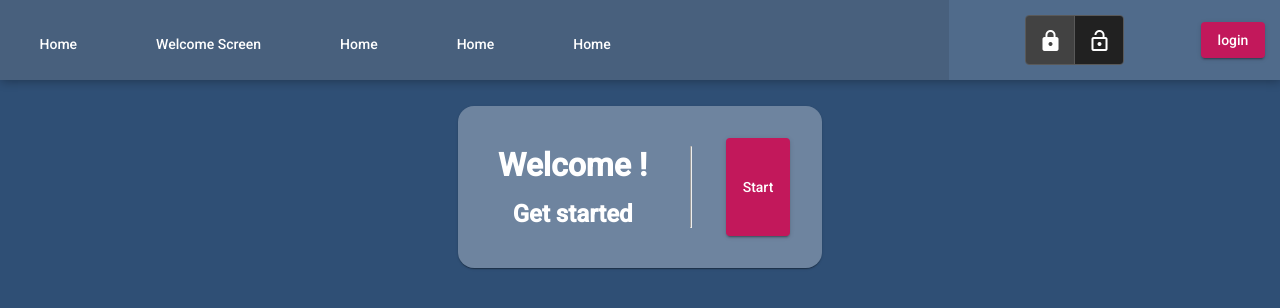
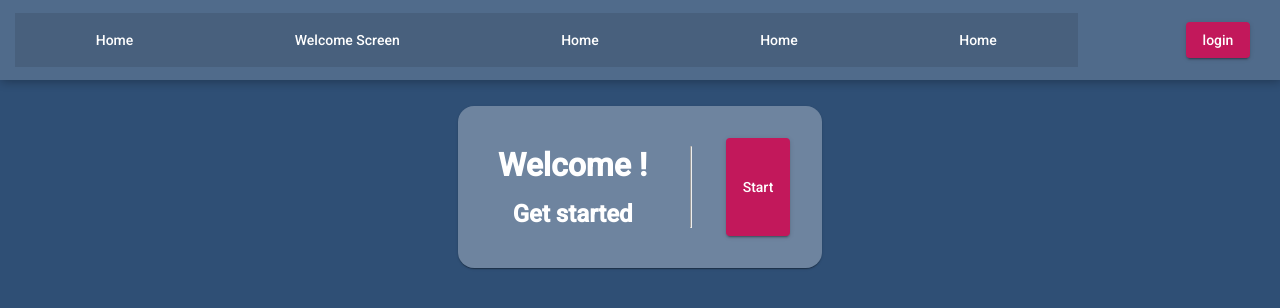
Before and after one commit to Mini-T/AngularPlayground, an Angular app: page / in a window 1280 px wide. Shown: the top 308 px of the page. Built offline with nearby package versions, Linux system fonts and the light colour scheme.

Commit message:
feat: nav-component working

```diff
--- a/src/app/app.component.html
+++ b/src/app/app.component.html
@@ -1,5 +1,5 @@
 <div class="home-theme">
-  <app-nav-bar [links]="links" [fixed]="true" [canHide]="true"></app-nav-bar>
+  <app-nav-bar [links]="links" [fixed]="true" [canHide]="false" [logoPath]="myLogo"></app-nav-bar>
   <div class="displayComponents">
     <router-outlet></router-outlet>
   </div>
--- a/src/app/app.component.scss
+++ b/src/app/app.component.scss
@@ -3,6 +3,7 @@
   width: 100%;
   height: 100%;
   display: flex;
+  flex-direction: column;
 }
 .displayComponents{
   display: grid;
--- a/src/app/app.component.ts
+++ b/src/app/app.component.ts
@@ -10,6 +10,7 @@ export class AppComponent {
   title = 'AngularPlayground';
   navActive?: boolean;
   navHiding?: boolean;
+  myLogo?: string = ''
   links: Link[] =
     [
       {
@@ -32,9 +33,6 @@ export class AppComponent {
         url: "/home",
         label: "Home"
       },
-
-
-
     ]
 
   constructor() {
--- a/src/app/components/nav-bar/nav-bar.component.html
+++ b/src/app/components/nav-bar/nav-bar.component.html
@@ -5,6 +5,9 @@
    'fixed': fixed
    }">
     <div class="content">
+      <div class="logo-box" [routerLink]="'home'" *ngIf="logoPath">
+      <img [src]="logoPath"  class="logo">
+      </div>
       <button mat-icon-button class="menuBtn" (click)="showMenu ? showMenu = false : showMenu = true"><mat-icon>menu</mat-icon></button>
       <div class="menuDesktop">
         <mat-list class="links">
@@ -13,11 +16,13 @@
           </mat-list-item>
         </mat-list>
       </div>
-      <mat-button-toggle-group [(ngModel)]="hiding">
+      <div class="actions">
+      <mat-button-toggle-group [(ngModel)]="hiding" *ngIf="canHide">
         <mat-button-toggle [value]="false" (click)="event()"><mat-icon>lock</mat-icon></mat-button-toggle>
         <mat-button-toggle [value]="true" (click)="event()"><mat-icon >lock_open</mat-icon></mat-button-toggle>
       </mat-button-toggle-group>
       <button mat-raised-button color="primary">login</button>
+        </div>
     </div>
   </nav>
 </div>
--- a/src/app/components/nav-bar/nav-bar.component.scss
+++ b/src/app/components/nav-bar/nav-bar.component.scss
@@ -19,11 +19,20 @@ nav{
   display: none;
 }
 .menuDesktop {
-  width: 75%;
+  width: 85%;
   display: flex;
   justify-content: flex-start;
   align-items: center;
   height: 100%;
+}
+.actions {
+  width: max-content;
+  margin: 10px;
+  display: flex;
+  justify-content: flex-end;
+  & > * {
+    margin: 5px;
+  }
 }
 
 .menuBtn {
@@ -61,15 +70,20 @@ nav{
 }
 .links {
   display: flex;
-  justify-content: flex-start;
+  justify-content: space-around;
   align-items: center;
   width: 100%;
   height: 90%;
+
+  padding-top: 0px;
+
   background-color: rgba(0, 0, 0, 0.1);
   & > mat-list-item {
-    padding: 5px;
+
     width: fit-content;
-    margin: 2.5px;
+    display: flex;
+    align-items: center;
+    justify-content: center;
   }
   overflow-x: scroll;
   &::-webkit-scrollbar {
@@ -77,35 +91,58 @@ nav{
   }
 }
 .content {
-  height: 100%;
+  height: 75%;
   width: 100%;
   display: flex;
   justify-content: space-between;
   padding: 15PX;
-  padding-left: 0px;
   align-items: center;
+}
+.logo-box {
+  width: 72px;
+  height: 48px;
+  display: flex;
+  justify-self: center;
+  align-self: center;
+}
+.logo{
+  cursor: pointer;
+  width: 90%;
+  height: 90%;
+  background-image: url("../../../assets/images/logo.svg");
+  background-size: cover;
+  background-position: center;
+
 }
 @media screen and (max-width:700px){
   .menuMobile {
-    display: flex
+    display: flex;
+    height: max-content;
   }
   .menuDesktop {
     display: none;
   }
   .menuBtn {
     display: block;
+    order: -1;
   }
-  .floatingNav {
+  .floating {
     display: flex;
     height: 80px;
     margin-top: unset;
+    position: relative;
     width: 100%;
-    top: unset;
     &:hover {
-      & > nav {
+      & > nav.translateNav {
         transform: unset;
       }
     }
-
+    & > nav {
+      opacity: 100%;
+    }
+  }
+  .links {
+    flex-wrap: wrap;
+    justify-content: flex-start;
   }
 }
--- a/src/app/components/nav-bar/nav-bar.component.ts
+++ b/src/app/components/nav-bar/nav-bar.component.ts
@@ -10,7 +10,8 @@ export class NavBarComponent implements OnInit {
   @Input() links?: Link[];
   @Input() canHide?: boolean = false;
   @Input() fixed?: boolean = false;
-  hiding?: boolean = true;
+  @Input() logoPath?: string
+  hiding!: boolean
   showMenu: boolean = false;
   active?: boolean = false;
 
@@ -19,9 +20,16 @@ export class NavBarComponent implements OnInit {
   }
 
   constructor() {
-
+    this.initComponent();
   }
 
+  initComponent(){
+    if (this.canHide){
+      this.hiding = true
+    } else {
+      this.hiding = false
+    }
+  }
   ngOnInit(): void {
   }
 
```
